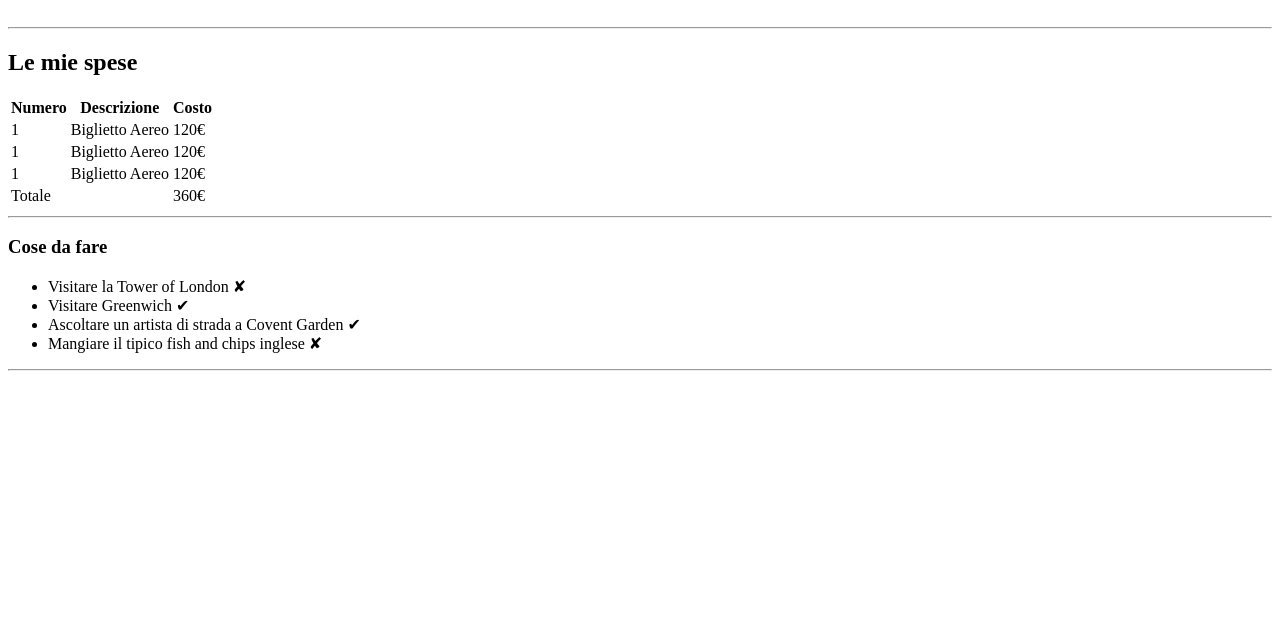
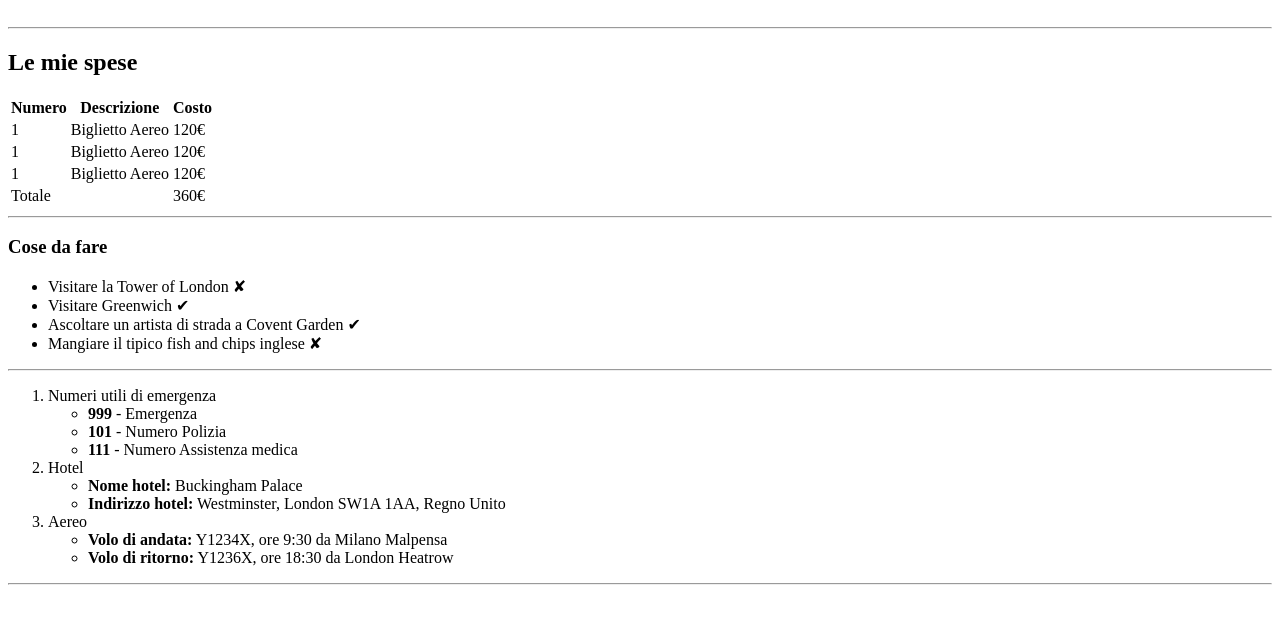
Before and after one commit to andreaa21/html-london-trip, a plain HTML site: page index.html in a window 1280 px wide. Shown: the part 79-702 px from the top of the page. Drawn offline with Linux system fonts and the light colour scheme.

Commit message:
add ordered list

```diff
--- a/index.html
+++ b/index.html
@@ -79,10 +79,36 @@
     </section>
 
 
+    <section>
+      <ol>
+        <li>Numeri utili di emergenza
+          <ul>
+            <li><strong>999</strong> - Emergenza</li>
+            <li><strong>101</strong> - Numero Polizia</li>
+            <li><strong>111</strong> - Numero Assistenza medica</li>
+          </ul>
+        </li>
 
-    <section>
+        <li>Hotel
+          <ul>
+            <li><strong>Nome hotel:</strong> Buckingham Palace</li>
+            <li><strong>Indirizzo hotel:</strong> Westminster, London SW1A 1AA, Regno Unito</li>
+          </ul>
+        </li>
+        <li>Aereo
+          <ul>
+            <li><strong>Volo di andata:</strong> Y1234X, ore 9:30 da Milano Malpensa</li>
+            <li><strong>Volo di ritorno:</strong> Y1236X, ore 18:30 da London Heatrow</li>
+          </ul>
+        </li>
+      </ol>
+      <hr>
+    </section>
 
-    </section>
+
+
+
+
 
 
   </main>
```
